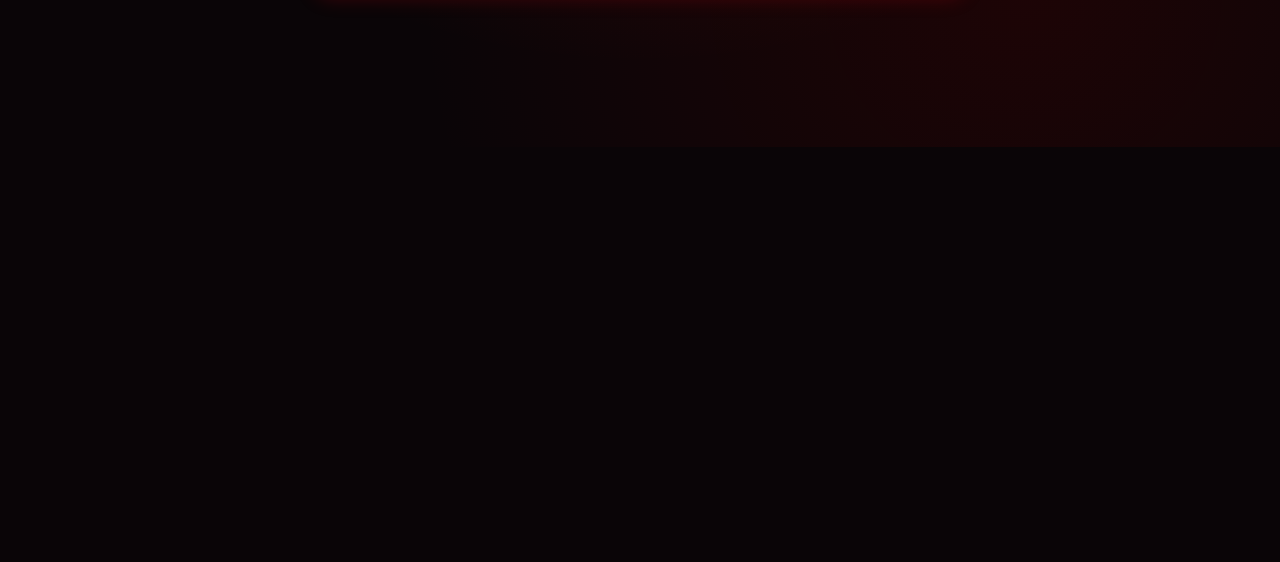
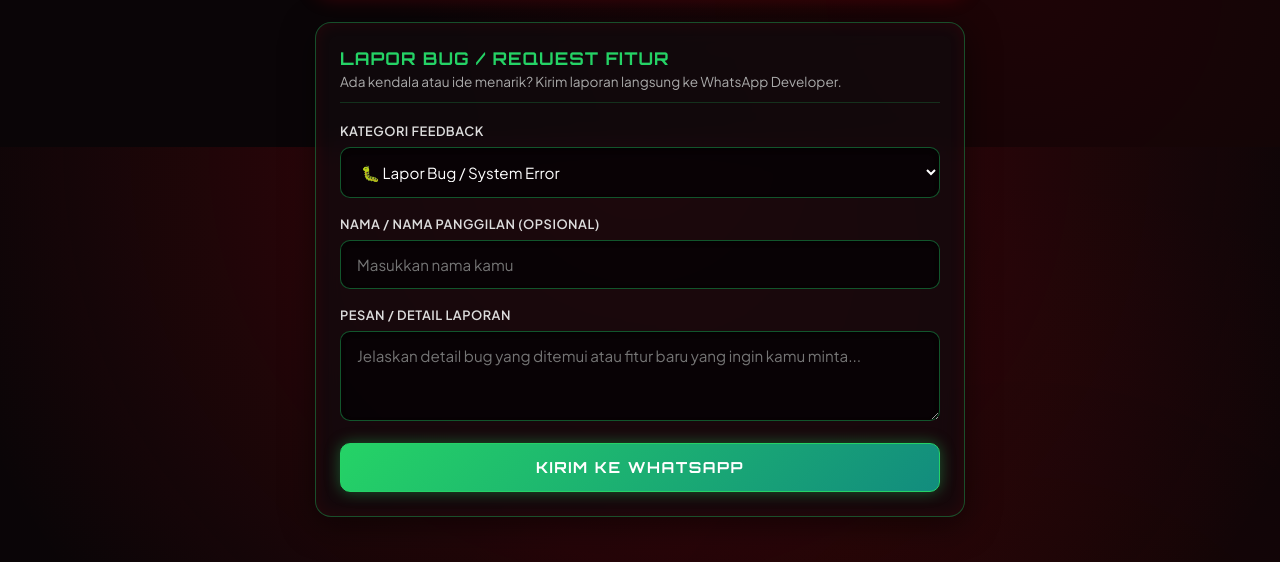
Before and after one commit to velix-web/Nexalinkpro, a plain HTML site: page index.html in a window 1280 px wide. Shown: the part 653-1215 px from the top of the page. Before the commit the page ends 800 px from the top, so only its background shows below. Drawn offline with Linux system fonts and the light colour scheme; a web font is replaced by a local one.

Commit message:
Add files via upload

```diff
--- a/index.html
+++ b/index.html
@@ -153,7 +153,7 @@
             letter-spacing: 0.5px;
         }
 
-        .input-field {
+        .input-field, .textarea-field, .select-field {
             width: 100%;
             background: rgba(5, 2, 4, 0.8);
             border: 1px solid rgba(229, 9, 20, 0.4);
@@ -167,7 +167,17 @@
             box-shadow: inset 0 2px 4px rgba(0,0,0,0.5);
         }
 
-        .input-field:focus {
+        .textarea-field {
+            resize: vertical;
+            min-height: 90px;
+        }
+
+        .select-field option {
+            background: #0a0507;
+            color: #fff;
+        }
+
+        .input-field:focus, .textarea-field:focus, .select-field:focus {
             border-color: #ff4d4d;
             box-shadow: 0 0 12px rgba(229, 9, 20, 0.5), inset 0 2px 4px rgba(0,0,0,0.5);
         }
@@ -209,6 +219,18 @@
         .btn-brat:hover {
             background: linear-gradient(135deg, #9eff03 0%, #689c00 100%);
             box-shadow: 0 0 25px rgba(138, 206, 0, 0.8);
+        }
+
+        .btn-wa {
+            background: linear-gradient(135deg, #25D366 0%, #128C7E 100%);
+            border-color: #25D366;
+            color: #fff;
+            box-shadow: 0 0 15px rgba(37, 211, 102, 0.4);
+        }
+
+        .btn-wa:hover {
+            background: linear-gradient(135deg, #34e775 0%, #0e6b60 100%);
+            box-shadow: 0 0 25px rgba(37, 211, 102, 0.7);
         }
 
         /* Loading Spinner */
@@ -358,6 +380,7 @@
             display: flex;
             align-items: center;
             gap: 15px;
+            margin-bottom: 25px;
         }
 
         .avatar-img {
@@ -469,7 +492,7 @@
             </div>
         </div>
 
-        <!-- SECTION 2: YouTube Downloader (FAA Endpoint) -->
+        <!-- SECTION 2: YouTube Downloader -->
         <div id="panel-youtube" class="tab-panel glass-card">
             <div class="card-header">
                 <h2>YOUTUBE DOWNLOADER</h2>
@@ -540,6 +563,40 @@
                 <div class="creator-desc">Crafted with Sukuna Shrine Theme • Cyber-Red Glassmorphism UI</div>
             </div>
         </div>
+
+        <!-- SECTION 4: Feedback & Bug Report (Direct WA) -->
+        <div class="glass-card" style="border-color: rgba(37, 211, 102, 0.35);">
+            <div class="card-header" style="border-bottom-color: rgba(37, 211, 102, 0.2);">
+                <h2 style="color: #25D366;">LAPOR BUG / REQUEST FITUR</h2>
+                <p>Ada kendala atau ide menarik? Kirim laporan langsung ke WhatsApp Developer.</p>
+            </div>
+
+            <div class="input-group">
+                <label class="input-label" for="reportType">Kategori Feedback</label>
+                <select id="reportType" class="select-field" style="border-color: rgba(37, 211, 102, 0.4);">
+                    <option value="Lapor Bug / Error">🐛 Lapor Bug / System Error</option>
+                    <option value="Request Fitur Baru">💡 Request Fitur Baru</option>
+                    <option value="Saran & Kritik">💬 Saran & Kritik</option>
+                </select>
+            </div>
+
+            <div class="input-group">
+                <label class="input-label" for="reportName">Nama / Nama Panggilan (Opsional)</label>
+                <input type="text" id="reportName" class="input-field" placeholder="Masukkan nama kamu" autocomplete="off" style="border-color: rgba(37, 211, 102, 0.4);">
+            </div>
+
+            <div class="input-group">
+                <label class="input-label" for="reportMessage">Pesan / Detail Laporan</label>
+                <textarea id="reportMessage" class="textarea-field" placeholder="Jelaskan detail bug yang ditemui atau fitur baru yang ingin kamu minta..." style="border-color: rgba(37, 211, 102, 0.4);"></textarea>
+            </div>
+
+            <button class="btn-submit btn-wa" onclick="sendToWhatsApp()">
+                <span>KIRIM KE WHATSAPP</span>
+            </button>
+
+            <div id="waErrorBox" class="error-box"></div>
+        </div>
+
     </div>
 
     <script>
@@ -674,7 +731,6 @@
             playSound(800, 'sine', 0.1);
 
             try {
-                // Fetch MP4 & MP3 secara paralel via Endpoint FAA
                 const mp4Promise = fetch(`https://api-faa.my.id/faa/ytmp4?url=${encodeURIComponent(urlInput)}`).then(r => r.json());
                 const mp3Promise = fetch(`https://api-faa.my.id/faa/ytmp3?url=${encodeURIComponent(urlInput)}`).then(r => r.json());
 
@@ -703,7 +759,6 @@
                 playSound(1000, 'sine', 0.15);
 
             } catch (err) {
-                // Fallback direct URL jika Fetch di-block CORS
                 document.getElementById('ytVideoTitle').innerText = 'YouTube Media Content';
                 document.getElementById('ytVideoThumb').src = `https://img.youtube.com/vi/${videoId}/hqdefault.jpg`;
 
@@ -762,6 +817,38 @@
             img.src = bratUrl;
         }
 
+        // WhatsApp Redirect Function
+        function sendToWhatsApp() {
+            const type = document.getElementById('reportType').value;
+            const name = document.getElementById('reportName').value.trim() || 'User NexaLink';
+            const message = document.getElementById('reportMessage').value.trim();
+            const errorBox = document.getElementById('waErrorBox');
+
+            errorBox.style.display = 'none';
+
+            if (!message) {
+                showError(errorBox, 'Silakan isi pesan atau detail laporan kamu terlebih dahulu!');
+                playSound(200, 'sawtooth', 0.2);
+                return;
+            }
+
+            playSound(1000, 'sine', 0.15);
+
+            // Target Nomor WhatsApp
+            const targetPhone = '6285722707676';
+
+            // Template Pesan WA
+            const waText = `*NEXALINK PRO - LAPORAN FEEDBACK*\n` +
+                           `📌 *Kategori:* ${type}\n` +
+                           `👤 *Pengirim:* ${name}\n\n` +
+                           `💬 *Pesan/Detail:* \n${message}`;
+
+            const waUrl = `https://wa.me/${targetPhone}?text=${encodeURIComponent(waText)}`;
+
+            // Buka di tab baru
+            window.open(waUrl, '_blank');
+        }
+
         function showError(element, msg) {
             element.innerText = msg;
             element.style.display = 'block';
```
